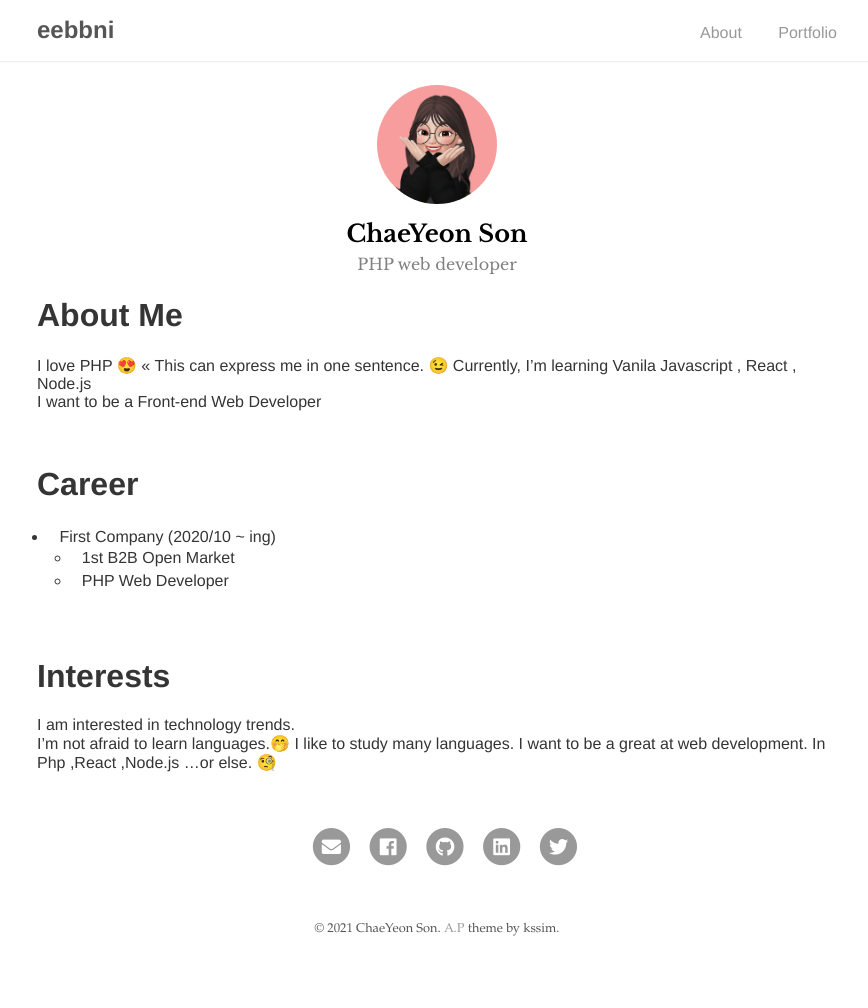
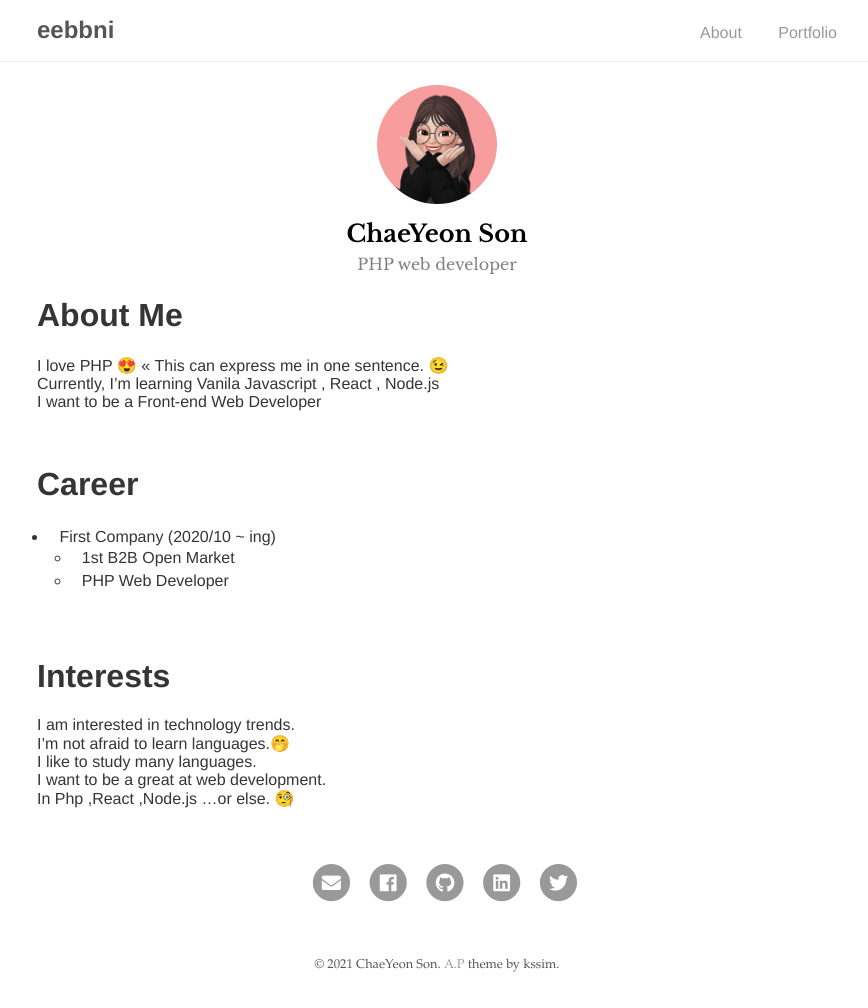
Before and after one commit to eebbni/eebbni.github.io, a Jekyll site: the page built from index.md, in a window 1280 px wide. Shown: the whole page, without its empty margins (203-1071 px from the left). Built offline with Jekyll 4.4.1, drawn with Linux system fonts in a browser that asks for light colours; our own code applies the rules of GitHub Pages for plain Markdown files; before the commit the page ends 972 px from its top, so only the background shows below that.

Commit message:
br태그 추가

```diff
--- a/index.md
+++ b/index.md
@@ -3,7 +3,7 @@ layout: about
 ---
 
 # About Me
-I love PHP 😍 << This can express me in one sentence. 😉
+I love PHP 😍 << This can express me in one sentence. 😉<br/>
 Currently, I'm learning Vanila Javascript , React , Node.js <br/>
 I want to be a Front-end Web Developer
 
@@ -18,7 +18,7 @@ I want to be a Front-end Web Developer
 
 # Interests
 I am interested in technology trends.
-I'm not afraid to learn languages.🤭
-I like to study many languages.
-I want to be a great at web development.
+I'm not afraid to learn languages.🤭<br/>
+I like to study many languages.<br/>
+I want to be a great at web development.<br/>
 In Php ,React ,Node.js ...or else. 🧐
```
